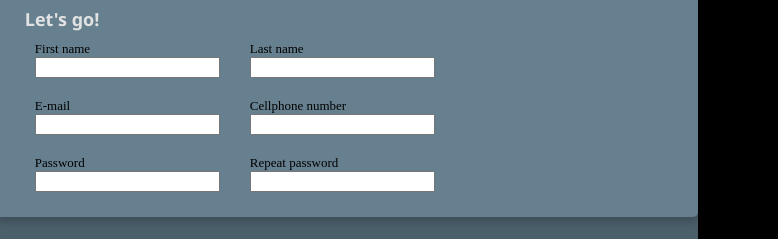
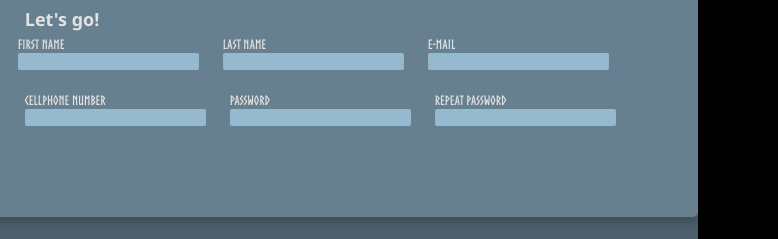
Before and after one commit to marvrod/Sign-Up-Page, a plain HTML site: page index.html in a window 1280 px wide. Shown: the part 303-542 px from the top of the page, 502-1280 px from the left. Drawn offline with Linux system fonts and the light colour scheme.

Commit message:
Finish looks with basic validation

```diff
--- a/index.html
+++ b/index.html
@@ -26,8 +26,8 @@
             <div id="campos">
 
                 <span>Let's go!</span>
-                <form action="example.com" method="post">
-                    <div class="form-group">
+                <form action="index.html" method="post">
+                    <div class="form-group" id="firsto">
                         <label for="first-name">First name</label>
                         <input type="text" id="first-name">
                     </div>
@@ -36,8 +36,7 @@
                         <label for="last-name">Last name</label>
                         <input type="text"id="last-name">
                     </div>
-                </form>
-                <form action="example.com" method="post">
+
                     <div class="form-group">
                         <label for="mail">E-mail</label>
                         <input type="email"id="mail">
@@ -45,10 +44,9 @@
 
                     <div class="form-group">
                         <label for="cellphone">Cellphone number</label>
-                        <input type="tel"id="cellphone">
+                        <input type="tel"id="cellphone" required>
                     </div>
-                </form>
-                <form action="example.com" method="post">
+
                     <div class="form-group">
                         <label for="pass1">Password</label>
                         <input type="password"id="pass1">
@@ -57,10 +55,11 @@
                         <label for="pass2">Repeat password</label>
                         <input type="password"id="pass2">
                     </div>
-                </form>
+
             </div>
             <div id="botones">
                 <button>Create Account</button><br>
+            </form>
                 <span>Already have an account? <a href="https://www.youtube.com/watch?v=dQw4w9WgXcQ">Log in</a></span>
             </div>
         </div>
--- a/style.css
+++ b/style.css
@@ -121,19 +121,44 @@ body {
     color: #E2E2E2;
     font-weight: 700;
     font-size: large;
+
   }
 
   label {
     font-size: small;
+    color: #E2E2E2;
+    font-family: "NordBold";
   }
 
   .form-group {
     display: flex;
     flex-direction: column;
-    margin: 10px;
+    margin: 7px;
   }
 
   form {
     display: flex;
     gap: 10px;
+    min-width: 416 px;
+    flex-wrap: wrap;
+    margin-left: -7px;
   }
+
+  form :first-child {
+    margin-left: 0px;
+  }
+
+  input {
+    background-color: #95b9cf;
+    border: 0px;
+    margin-top: 2px;
+    border-radius: 2px;
+  }
+
+  input:focus {
+    background-color: #81a1b4;
+    border: 0px;
+    outline-style: inset;
+    outline-color: darkblue;
+    box-shadow: 0 0 0 2px black;
+  }
```
